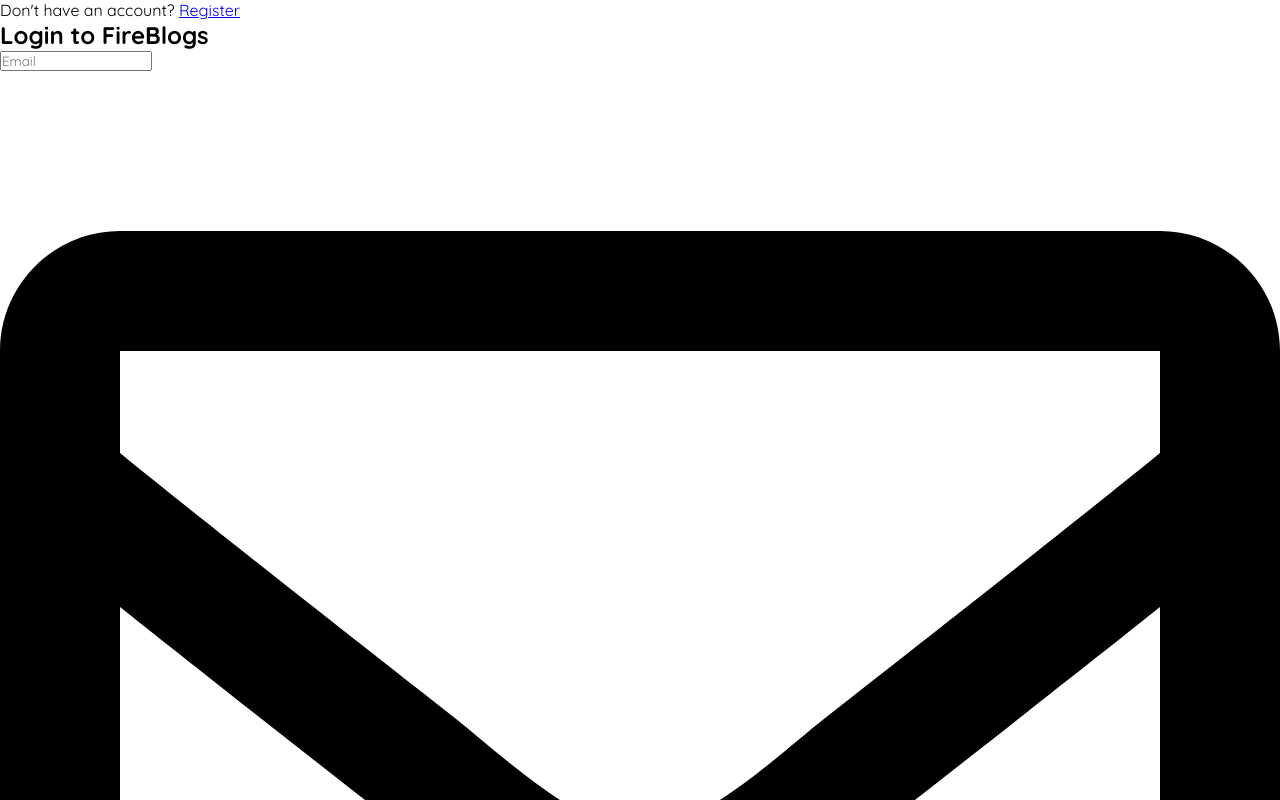
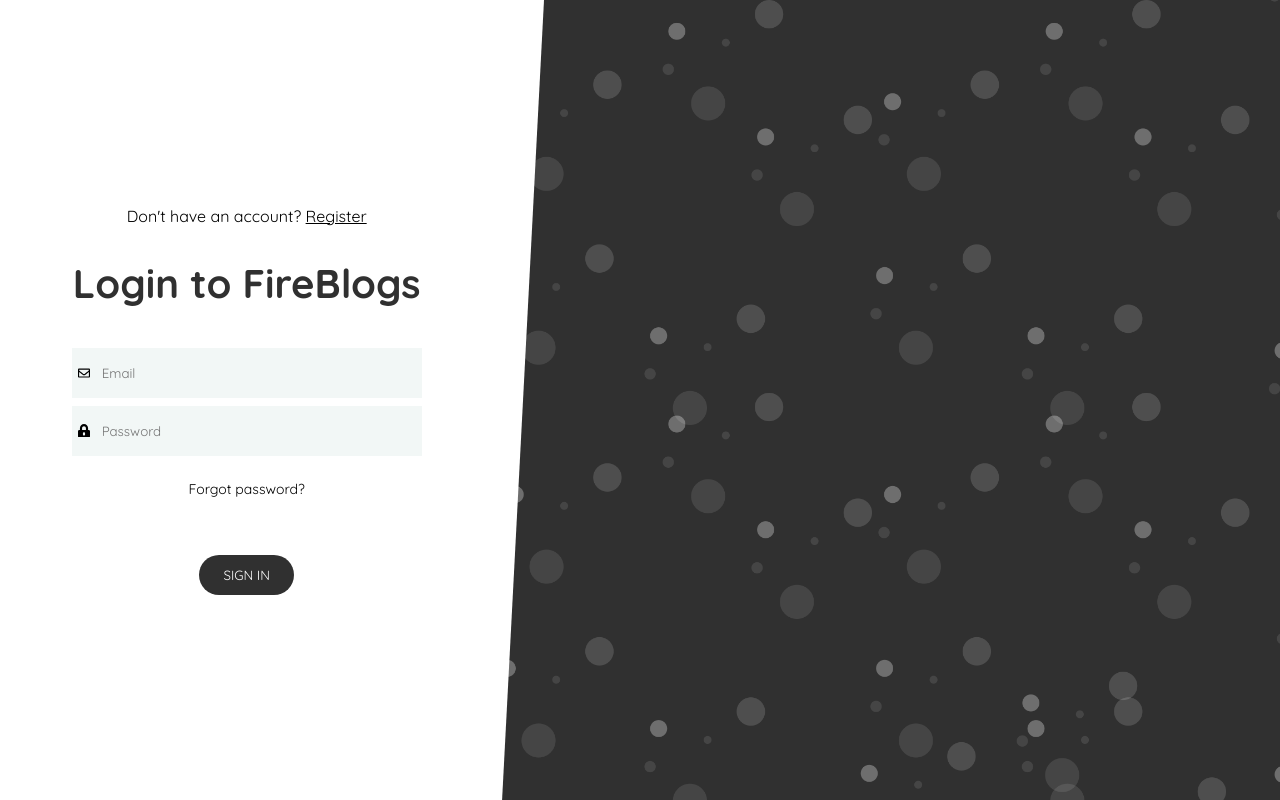
Before and after one commit to owentr1369/blog-project-vuejs-firebase, a Vue app: page /login in a window 1280 px wide. Shown: the top 800 px of the page. Built offline with nearby package versions, Linux system fonts and the light colour scheme; what vue2-editor would draw is missing.

Commit message:
styling login page

```diff
--- a/src/views/Login.vue
+++ b/src/views/Login.vue
@@ -8,6 +8,7 @@
         >
       </p>
       <h2>Login to FireBlogs</h2>
+      <div class="inputs">
         <div class="input">
           <input type="text" placeholder="Email" v-model="email" />
           <Email class="icon" />
@@ -16,13 +17,14 @@
           <input type="password" placeholder="Password" v-model="password" />
           <Password class="icon" />
         </div>
+      </div>
       <router-link class="forgot-password" :to="{ name: 'ForgotPassword' }"
         >Forgot password?</router-link
       >
       <button>Sign in</button>
-      <div class="angle"></div>
+      <div class="angle" />
     </form>
-    <div class="background"></div>
+    <div class="background" />
   </div>
 </template>
 
@@ -41,4 +43,109 @@
 </script>
 
 <style lang="scss">
+.form-wrap {
+  overflow: hidden;
+  display: flex;
+  height: 100vh;
+  justify-content: center;
+  align-items: center;
+  margin: 0 auto;
+  width: 90%;
+  @media (min-width: 900px) {
+    width: 100%;
+  }
+  .login-register {
+    margin-bottom: 32px;
+    .router-link {
+      color: #000;
+    }
+  }
+  form {
+    padding: 0 10px;
+    position: relative;
+    display: flex;
+    flex-direction: column;
+    justify-content: center;
+    align-items: center;
+    flex: 1;
+    @media (min-width: 900px) {
+      padding: 0 50px;
+    }
+    h2 {
+      text-align: center;
+      font-size: 32px;
+      color: #303030;
+      margin-bottom: 40px;
+      @media (min-width: 900px) {
+        font-size: 40px;
+      }
+    }
+
+    .inputs {
+      width: 100%;
+      max-width: 350px;
+      .input {
+        display: flex;
+        position: relative;
+        justify-content: center;
+        align-items: center;
+        margin-bottom: 8px;
+        input {
+          width: 100%;
+          border: none;
+          background-color: #f2f7f6;
+          padding: 4px 4px 4px 30px;
+          height: 50px;
+
+          &:focus {
+            outline: none;
+          }
+        }
+        .icon {
+          position: absolute;
+          width: 12px;
+          left: 6px;
+        }
+      }
+    }
+
+    .forgot-password {
+      text-decoration: none;
+      color: #000;
+      font-size: 14px;
+      cursor: pointer;
+      margin: 16px 0 32px;
+      border-bottom: 1px solid transparent;
+      transition: 0.5s ease all;
+
+      &:hover {
+        border-color: #303030;
+      }
+    }
+    .angle {
+      display: none;
+      position: absolute;
+      background-color: #fff;
+      transform: rotateZ(3deg);
+      width: 60px;
+      right: -30px;
+      height: 1000%;
+      @media (min-width: 900px) {
+        display: initial;
+      }
+    }
+  }
+
+  .background {
+    display: none;
+    flex: 2;
+    background-size: cover;
+    background-image: url("../assets/background.png");
+    width: 100%;
+    height: 100%;
+    @media (min-width: 900px) {
+      display: initial;
+    }
+  }
+}
 </style>
```
Lines whose indentation alone changed are shown as unchanged.
